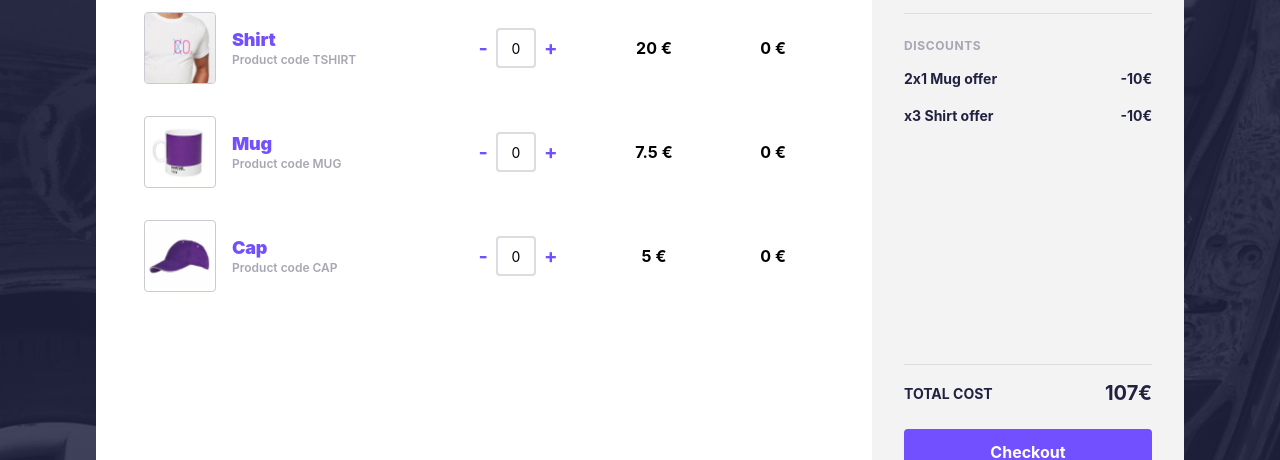
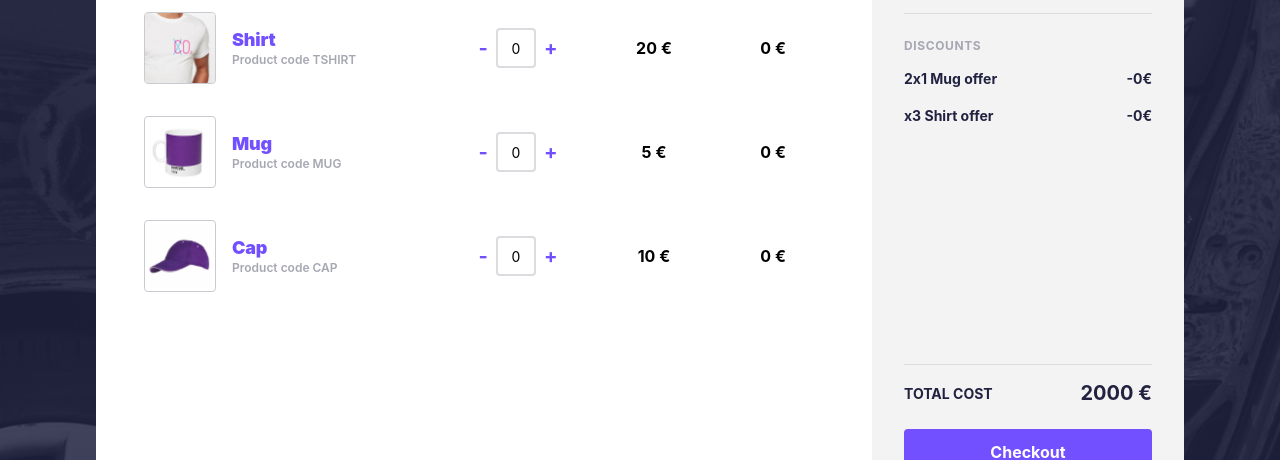
Before and after one commit to serudda/movo-frontend, a React (Create React App) app: page / in a window 1280 px wide. Shown: the part 217-677 px from the top of the page. Built offline with nearby package versions, Linux system fonts and the light colour scheme.

Commit message:
refactor: first version of a discount logic implementation

```diff
--- a/src/app/models/checkout/checkout.ts
+++ b/src/app/models/checkout/checkout.ts
@@ -1,7 +1,7 @@
 import { IProductData } from 'app/interfaces/product-data';
 import { IDiscountData } from 'app/interfaces/discount-data';
 
-import { calculateTotal, getDiscountedPrice } from 'app/utils/utils';
+import { calculateTotal, getDiscountedPrice, isEven, hasMoreThanThreeEqualElements } from 'app/utils/utils';
 
 export interface IPricingRules {
   products: Array<IProductData>;
@@ -66,7 +66,6 @@ export class Checkout {
   }
 
   public subtotal(): number {
-    console.log(this._scannedProducts);
     return calculateTotal(this._scannedProducts, 'price', 0);
   }
 
@@ -74,9 +73,29 @@ export class Checkout {
     return 100;
   }
 
+  public hasDiscounts(productCode: string): boolean {
+    return !!(this._availableDiscounts.find((discount) => discount.product_code === productCode));
+  }
+
+  public isAvailableToTheDiscount(productCode: string): boolean {
+    const discount = this._availableDiscounts.find((discount) => discount.product_code === productCode);
+    const products = this._scannedProducts.filter((product) => product.code === discount?.product_code);
+
+    switch (discount?.tag) {
+      case '2x1':
+        return isEven(products.length);
+      case 'x3':
+        return hasMoreThanThreeEqualElements(products, 'code', discount.product_code);
+      default:
+        return false;
+    }
+  }
+
   public calculateDiscountByProductCode(productCode: string) {
-    const discount = this._availableDiscounts.find((discount) => discount.product_code !== productCode);
-    return this._scannedProducts.reduce((total, product) => {
+    const discount = this._availableDiscounts.find((discount) => discount.product_code === productCode);
+    const products = this._scannedProducts.filter((product) => product.code === discount?.product_code);
+
+    return products.reduce((total, product) => {
       return total + getDiscountedPrice(product.price, discount?.value);
     }, 0);
   }
--- a/src/app/pages/CheckoutPage/CheckoutPage.tsx
+++ b/src/app/pages/CheckoutPage/CheckoutPage.tsx
@@ -19,6 +19,7 @@ const HomePage = () => {
   const [products] = useState(productData);
   const [inputValues, setInputValues] = useState(defaultInputsValue);
   const [totalPerProduct, setTotalPerProduct] = useState(defaultInputsValue);
+  const [discountedPrice, setDiscountedPrice] = useState(defaultInputsValue);
 
 
   const handleMinusClick = (product: IProductData, newValue: number) => {
@@ -26,6 +27,11 @@ const HomePage = () => {
     checkout.remove!(code);
     setInputValues({...inputValues, [code]: newValue});
     setTotalPerProduct({...totalPerProduct, [code]: product.price * newValue});
+    if(checkout.hasDiscounts(code)) {
+      if(checkout.isAvailableToTheDiscount(code)) {
+        setDiscountedPrice({...discountedPrice, [code]: checkout.calculateDiscountByProductCode(code)});
+      }
+    }
   };
 
   const handlePlusClick = (product: IProductData, newValue: number) => {
@@ -33,6 +39,11 @@ const HomePage = () => {
     checkout.scan!(code);
     setInputValues({...inputValues, [code]: newValue});
     setTotalPerProduct({...totalPerProduct, [code]: product.price * newValue});
+    if(checkout.hasDiscounts(code)) {
+      if(checkout.isAvailableToTheDiscount(code)) {
+        setDiscountedPrice({...discountedPrice, [code]: checkout.calculateDiscountByProductCode(code)});
+      }
+    }
   };
 
   const handleValueChange = (product: IProductData, newValue: number) => {
@@ -41,12 +52,24 @@ const HomePage = () => {
     for (let i = 0; i < newValue; i++) { checkout.scan!(code); }
     setInputValues({...inputValues, [code]: newValue});
     setTotalPerProduct({...totalPerProduct, [code]: product.price * newValue});
+    // TODO: Cuando escribo un numero impar, no esta respetando el descuento de las demas 2x1.
+    // TODO: Cuando borro todo y escribo 1, no me esta reseteando el descuento.
+    if(checkout.hasDiscounts(code)) {
+      if(checkout.isAvailableToTheDiscount(code)) {
+        setDiscountedPrice({...discountedPrice, [code]: checkout.calculateDiscountByProductCode(code)});
+      }
+    }
   };
 
   const handleBlur = (product: IProductData, newValue: number) => {
     const code = product.code;
     setInputValues({...inputValues, [code]: newValue});
     setTotalPerProduct({...totalPerProduct, [code]: product.price * newValue});
+    if(checkout.hasDiscounts(code)) {
+      if(checkout.isAvailableToTheDiscount(code)) {
+        setDiscountedPrice({...discountedPrice, [code]: checkout.calculateDiscountByProductCode(code)});
+      }
+    }
   };
 
 
@@ -63,7 +86,9 @@ const HomePage = () => {
       <OrderSummary
         scannedItems={checkout.numberOfScannedProducts()}
         discounts={checkout.availableDiscounts}
+        discountedPrice={discountedPrice}
         subtotal={checkout.subtotal()}
+        total={2000}
       />
     </main>
   );
--- a/src/app/pages/CheckoutPage/sections/OrderSummary/OrderSummary.tsx
+++ b/src/app/pages/CheckoutPage/sections/OrderSummary/OrderSummary.tsx
@@ -6,14 +6,16 @@ import Button from 'app/components/Button/Button';
 
 export interface IProps {
   discounts: Array<IDiscountData>;
+  discountedPrice: Object;
   scannedItems: number;
   subtotal: number;
+  total: number;
 }
 
-const OrderSummary = ({discounts, scannedItems, subtotal}: IProps) => {
+const OrderSummary = ({discounts, discountedPrice, scannedItems, subtotal, total}: IProps) => {
 
   const discountList = discounts.map((discount: IDiscountData) =>
-    <li key={discount.id}><span>{discount.name}</span><span>-10€</span></li>
+    <li key={discount.id}><span>{discount.name}</span><span>-{discountedPrice[discount.product_code]}€</span></li>
   );
 
   return (
@@ -40,7 +42,7 @@ const OrderSummary = ({discounts, scannedItems, subtotal}: IProps) => {
         <ul>
           <li className="flex items-center">
             <span className="summary-total-cost uppercase font-bold">Total cost</span>
-            <span className="summary-total-price text-xl leading-6 font-bold">107€</span>
+            <span className="summary-total-price text-xl leading-6 font-bold">{total} €</span>
           </li>
         </ul>
         <Button label="Checkout"></Button>
--- a/src/app/pages/CheckoutPage/sections/ShoppingCart/ShoppingCart.tsx
+++ b/src/app/pages/CheckoutPage/sections/ShoppingCart/ShoppingCart.tsx
@@ -4,7 +4,7 @@ import Product from 'app/components/Product/Product';
 
 import { IProductData } from 'app/interfaces/product-data';
 
-export interface Props {
+export interface IProps {
   products: Array<IProductData>;
   totals: any;
   values: any;
--- a/src/app/utils/discounts.ts
+++ b/src/app/utils/discounts.ts
@@ -11,6 +11,6 @@ export const discountData = [
     "tag": "x3",
     "name": "x3 Shirt offer",
     "value": 0.05,
-    "product_code": "SHIRT"
+    "product_code": "TSHIRT"
   }
 ];
--- a/src/app/utils/products.ts
+++ b/src/app/utils/products.ts
@@ -13,7 +13,7 @@ export const productData = [
       "id": 2,
       "code": "MUG",
       "name": "Mug",
-      "price": 7.5,
+      "price": 5,
       "url_img": "mug.png",
       "stock": 100
     },
@@ -21,7 +21,7 @@ export const productData = [
       "id": 3,
       "code": "CAP",
       "name": "Cap",
-      "price": 5,
+      "price": 10,
       "url_img": "cap.png",
       "stock": 350
     }
--- a/src/app/utils/utils.ts
+++ b/src/app/utils/utils.ts
@@ -19,3 +19,16 @@ export const addPropObject = (obj: any, key: string, value: any): Object => {
   const cloneObj = { ...obj, [key]: value };
   return cloneObj;
 }
+
+export const isEven = (value: number) => {
+  if (value % 2 === 0) { return true; }
+  return false;
+}
+
+export const hasMoreThanThreeEqualElements = (array: Array<any>, key: string, value: any): boolean => {
+  let count = 0;
+  array.forEach(item => {
+    if(item[key] === value) { count++; }
+  });
+  return (count >= 3);
+}
```
